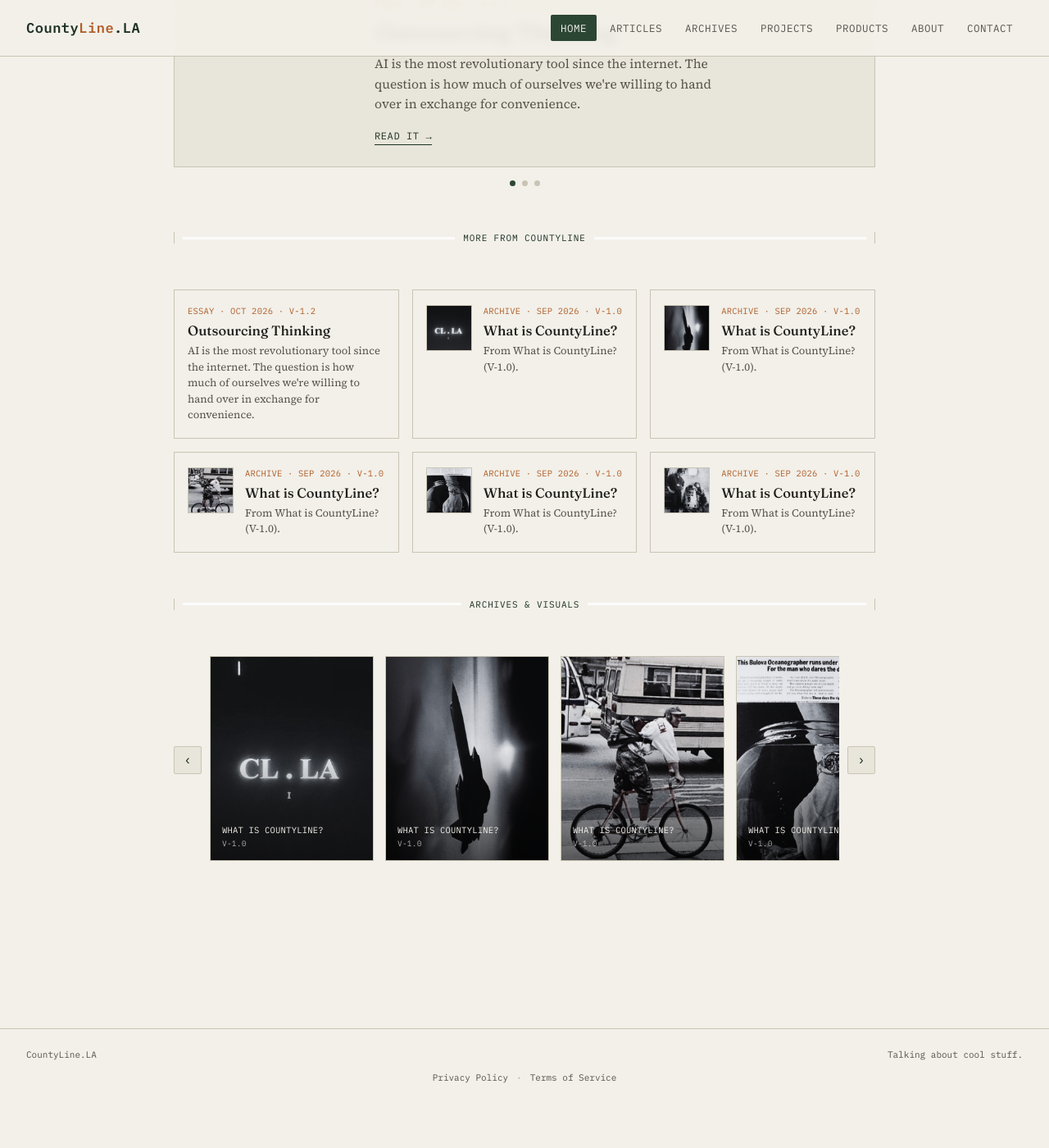
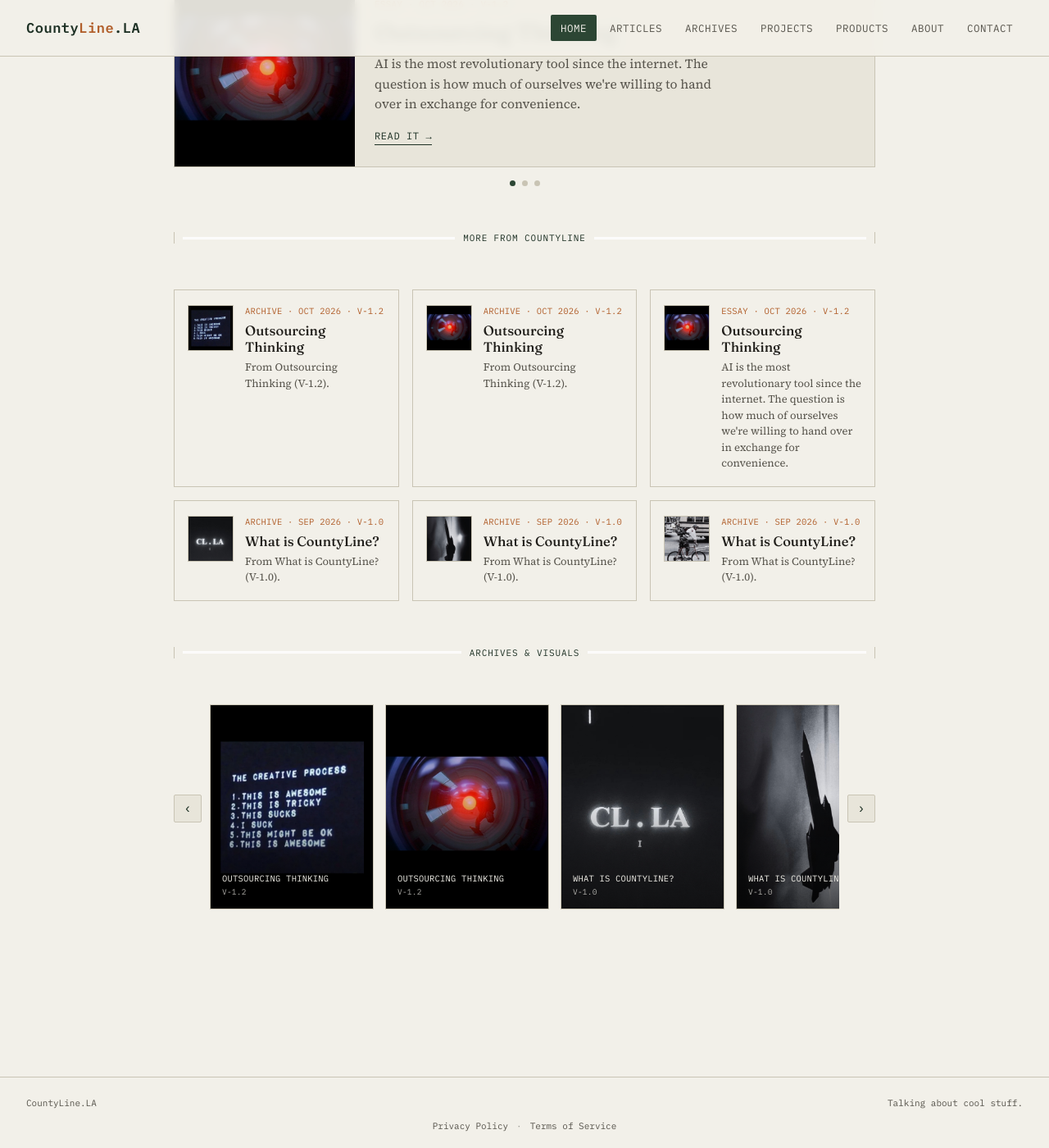
Before and after one commit to collecthecounty-spec/countyline-site, a Jekyll site: the page built from index.html, in a window 1280 px wide and 1400 px high, scrolled down 484 px. Shown: the whole window at 82% size. Built offline with Jekyll 4.4.1, drawn with Linux system fonts in a browser that asks for light colours; before the commit the page ends 1825 px from its top, so only the background shows below that.

Commit message:
Add photos to "Outsourcing Thinking" and its Archive entries
Co-Authored-By: Claude Opus 5.5 <noreply@anthropic.com>

```diff
--- /dev/null
+++ b/_posts/2026-10-07-outsourcing-thinking-01.md
@@ -0,0 +1,11 @@
+---
+title: Outsourcing Thinking
+type: Archive
+section: archives
+permalink: /archives/outsourcing-thinking-01/
+excerpt: "From Outsourcing Thinking (V-1.2)."
+image: /assets/images/outsourcing-thinking-01.png
+issue: "V-1.2"
+date: 2026-10-07 11:00:00 -0000
+---
+Part of [Outsourcing Thinking](/articles/outsourcing-thinking/) — V-1.2.
--- /dev/null
+++ b/_posts/2026-10-07-outsourcing-thinking-02.md
@@ -0,0 +1,11 @@
+---
+title: Outsourcing Thinking
+type: Archive
+section: archives
+permalink: /archives/outsourcing-thinking-02/
+excerpt: "From Outsourcing Thinking (V-1.2)."
+image: /assets/images/outsourcing-thinking-02.png
+issue: "V-1.2"
+date: 2026-10-07 12:00:00 -0000
+---
+Part of [Outsourcing Thinking](/articles/outsourcing-thinking/) — V-1.2.
--- a/_posts/2026-10-07-outsourcing-thinking.md
+++ b/_posts/2026-10-07-outsourcing-thinking.md
@@ -6,7 +6,10 @@ section: articles
 permalink: /articles/outsourcing-thinking/
 excerpt: "AI is the most revolutionary tool since the internet. The question is how much of ourselves we're willing to hand over in exchange for convenience."
 featured: true
-visual: t2
+image: /assets/images/outsourcing-thinking-01.png
+gallery:
+  - /assets/images/outsourcing-thinking-01.png
+  - /assets/images/outsourcing-thinking-02.png
 ---
 I use AI constantly. Probably more than I should, but still, within moderation.
 
```
Also changed, not shown: assets/images/outsourcing-thinking-01.png (added), assets/images/outsourcing-thinking-02.png (added).
